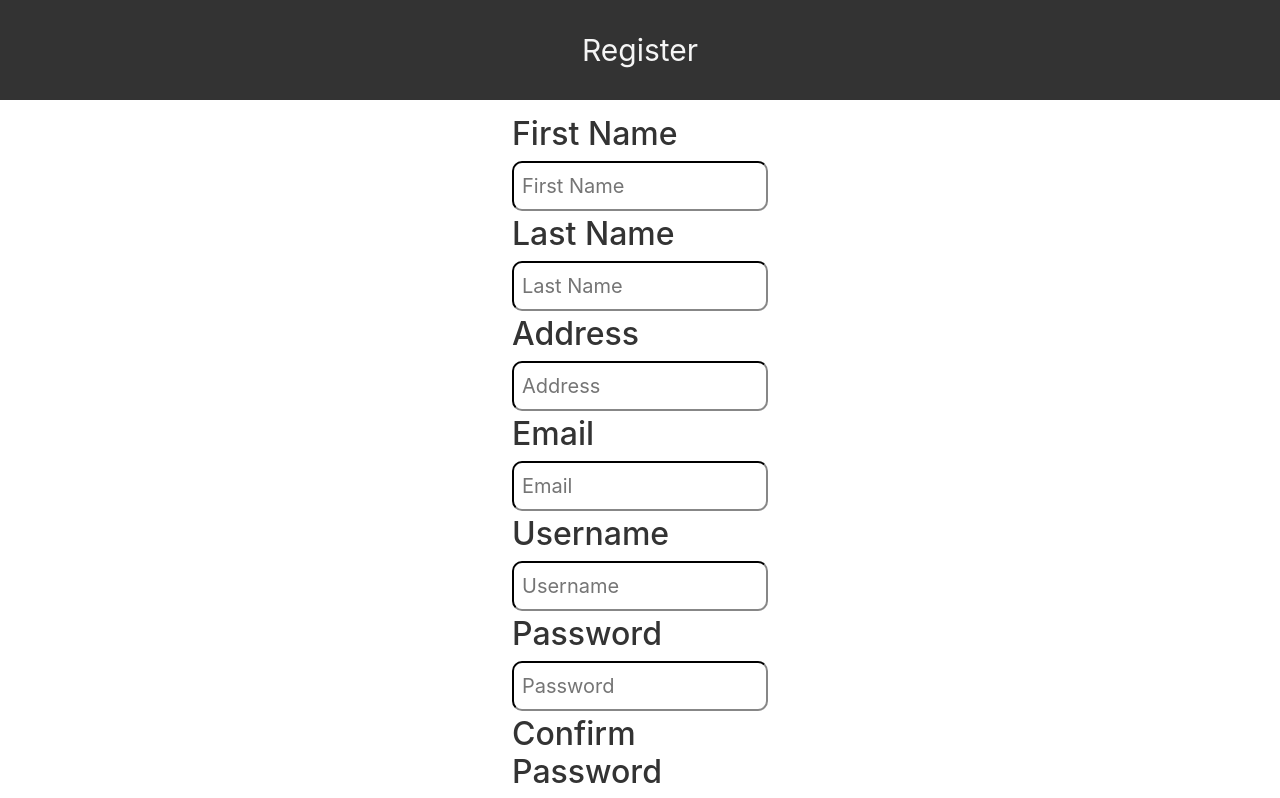
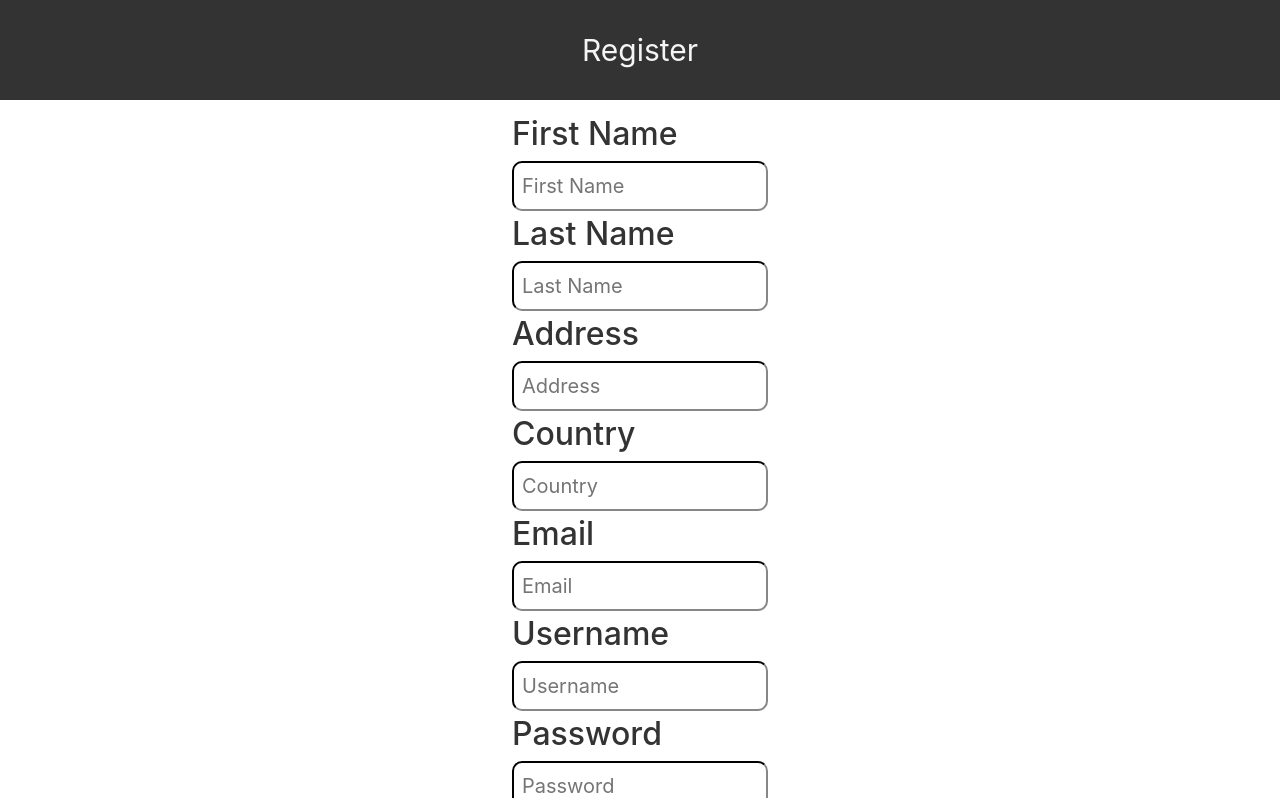
Before and after one commit to christian-plourde/shop-frontend, a React (Create React App) app: page /register in a window 1280 px wide. Shown: the top 798 px of the page. Built offline with nearby package versions, Linux system fonts and the light colour scheme; some icons are missing.

Commit message:
sending encrypted password through login form

```diff
--- a/src/Components/Login.js
+++ b/src/Components/Login.js
@@ -35,6 +35,7 @@ class Login extends Component
     		enc_pwd += String.fromCharCode(pwd.charCodeAt(i) + 1);
     	}
     	this.setState({encrypted_password: enc_pwd});
+    	document.getElementById("password").value = enc_pwd;
   	}
 
 	handleUserNameChange = (e) =>
@@ -85,7 +86,7 @@ class Login extends Component
 		}
 
 	return(
-	<form name="login" id="login_form" method="post" action="">
+	<form name="login" id="login_form" method="post" action="http://localhost/www/test.php">
 		<div style = {style}>
 			<div style = {inner_style}>
 				<h2>{this.props.user_text ? this.props.user_text : "Username or email"}</h2>
@@ -96,7 +97,8 @@ class Login extends Component
         <div style = {style}>
 			<div style = {inner_style}>
 				<h2>{this.props.password_text ? this.props.password_text : "Password"}</h2>
-				<input name = "password" id="password" onSubmit = {this.encryptPassword} onChange = {this.handlePasswordChange} style = {input_style} placeholder = {this.props.password_text ? this.props.password_text : "Password"} type = "password" required />
+				<input onInput = {this.handlePasswordChange} style = {input_style} placeholder = {this.props.password_text ? this.props.password_text : "Password"} type = "password" required />
+				<input name = "password" id="password" style = {input_style} placeholder = {this.props.password_text ? this.props.password_text : "Password"} hidden/>
 			</div>
 		</div>
 		<div>
--- a/src/Components/Registration.js
+++ b/src/Components/Registration.js
@@ -61,6 +61,12 @@ class Registration extends Component
               </div>
               <div style = {style}>
                      <div style = {inner_style}>
+                            <h2>Country</h2>
+                            <input name="country" id="country" style = {input_style} placeholder = "Country" required/>
+                     </div>
+              </div>
+              <div style = {style}>
+                     <div style = {inner_style}>
                             <h2>Email</h2>
                             <input name="email" id="email" style = {input_style} placeholder = "Email" required/>
                      </div>
```
Also changed, not shown: package.json (+4 -4 lines), 1 other file (tests, documents, lock files or other folders).
